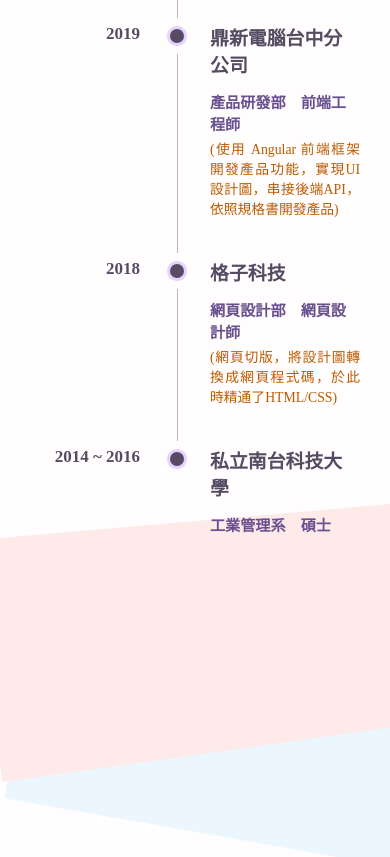
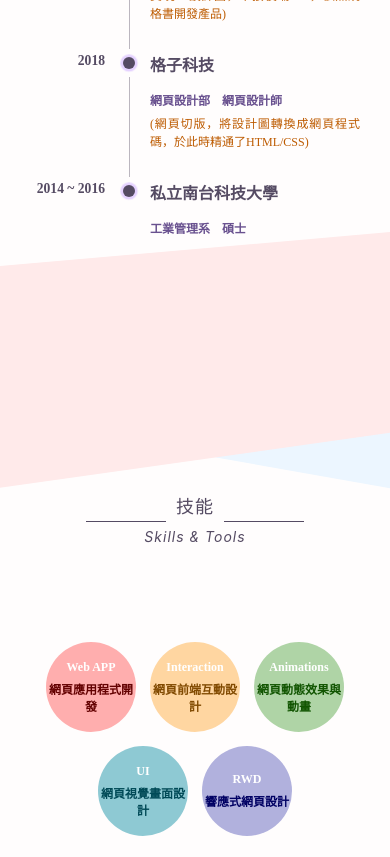
Before and after one commit to HongyiLiou/my-react-resume, a React (Create React App) app: page / in a window 390 px wide. Shown: the part 1140-1997 px from the top of the page. Built offline with nearby package versions, Linux system fonts and the light colour scheme.

Commit message:
update RWD-mobile

```diff
--- a/src/components/Layout/components/About/style.css
+++ b/src/components/Layout/components/About/style.css
@@ -153,3 +153,45 @@
     background-size: calc(100% - 27px) calc(100% - 27px);
   }
 }
+@media screen and (max-width: 990px) {
+  .aboutContainer {
+    padding: 70px 0 150px 0;
+  }
+  .aboutContainer .background {
+    width: 200vw;
+    transform-origin: bottom right;
+  }
+  .aboutContainer .background {
+    width: 200vw;
+    top: calc(100% - 400px);
+    transform-origin: top right;
+  }
+  .aboutContainer .title {
+    margin-bottom: 10px;
+    font-size: 18px;
+  }
+  .aboutContainer .title::before,
+  .aboutContainer .title::after {
+    width: 80px;
+  }
+  .aboutContainer .title::before {
+    transform: translateX(calc(-100% - 10px));
+  }
+  .aboutContainer .title::after {
+    transform: translateX(calc(0% + 10px));
+  }
+  .aboutContainer .subtitle {
+    font-size: 14px;
+    font-style: italic;
+  }
+  .aboutContainer .content .text {
+    font-size: 14px;
+  }
+  .aboutContainer .content .playGuitar {
+    width: 300px;
+    height: 177px;
+    padding: 8px;
+    margin: 30px auto 30px auto;
+    background-size: calc(100% - 12px) calc(100% - 12px);
+  }
+}
--- a/src/components/Layout/components/Experience/style.css
+++ b/src/components/Layout/components/Experience/style.css
@@ -223,6 +223,73 @@
     max-width: 342px;
   }
 }
+@media screen and (max-width: 990px) {
+  .experienceContainer {
+    padding: 70px 0 150px 0;
+  }
+  .experienceContainer .background {
+    top: calc(100% - 190px);
+    width: 200vw;
+  }
+  .experienceContainer .title {
+    margin-bottom: 10px;
+    font-size: 18px;
+  }
+  .experienceContainer .title::before,
+  .experienceContainer .title::after {
+    width: 80px;
+  }
+  .experienceContainer .title::before {
+    transform: translateX(calc(-100% - 10px));
+  }
+  .experienceContainer .title::after {
+    transform: translateX(calc(0% + 10px));
+  }
+  .experienceContainer .subtitle {
+    font-size: 14px;
+    font-style: italic;
+  }
+  .experienceContainer .timeline {
+    padding: 0 0 0 120px;
+  }
+  .experienceContainer .timeline .item {
+    padding-bottom: 30px;
+    font-size: 16px;
+  }
+  .experienceContainer .timeline .item::before {
+    width: 12px;
+    height: 12px;
+    top: 5px;
+    left: -27px;
+  }
+  .experienceContainer .timeline .item::after {
+    width: 12px;
+    height: 12px;
+    top: 5px;
+    left: -27px;
+  }
+  .experienceContainer .timeline .year {
+    right: calc(100% + 45px);
+    font-size: 85%;
+  }
+  .experienceContainer .timeline .line {
+    top: 25px;
+    left: -21px;
+    height: calc(100% - 28px);
+  }
+  .experienceContainer .timeline .unit {
+    margin-top: 15px;
+    font-size: 12px;
+  }
+  .experienceContainer .timeline .works {
+    margin-top: 5px;
+    font-size: 12px;
+    color: #bd5b00;
+    text-align: justify;
+    font-weight: 400;
+    transition: 0.2s;
+  }
+}
 
 /* Animations */
 @keyframes linePoint {
--- a/src/components/Layout/components/Portfolio/style.css
+++ b/src/components/Layout/components/Portfolio/style.css
@@ -24,7 +24,6 @@
   height: 100%;
   right: 0;
   top: -100%;
-  /* background: linear-gradient(-15deg, #ffd8d8, #cbe6ff); */
   background: #ffeaea;
   transform-origin: top right;
   transform: rotate(-8deg);
@@ -347,6 +346,63 @@
     box-shadow: 1px -1px 4px rgba(71, 71, 71, 0.25);
   }
 }
+@media screen and (max-width: 990px) {
+  .portfolioContainer {
+    padding: 70px 0 150px 0;
+  }
+  .portfolioContainer .background {
+    width: 200vw;
+    transform-origin: bottom right;
+  }
+  .portfolioContainer .background2 {
+    width: 200vw;
+    transform-origin: bottom right;
+  }
+  .portfolioContainer .title {
+    margin-bottom: 10px;
+    font-size: 18px;
+  }
+  .portfolioContainer .title::before,
+  .portfolioContainer .title::after {
+    width: 80px;
+  }
+  .portfolioContainer .title::before {
+    transform: translateX(calc(-100% - 10px));
+  }
+  .portfolioContainer .title::after {
+    transform: translateX(calc(0% + 10px));
+  }
+  .portfolioContainer .subtitle {
+    font-size: 14px;
+    font-style: italic;
+    text-align: center;
+  }
+  .portfolioContainer .content {
+    margin: 100px auto 0 auto;
+    width: 100%;
+  }
+  .portfolioContainer .content .webPortfolios {
+    display: flex;
+    justify-content: space-between;
+    flex-wrap: wrap;
+  }
+  .portfolioContainer .content .webPortfolios .portfolio {
+    position: relative;
+    width:100%;
+    height: 550px;
+    padding: 5px;
+    background: #b4d2e0;
+    opacity: 0;
+    transform: translateY(-20%);
+    transition: 0.3s;
+    cursor: pointer;
+    pointer-events: none;
+  }
+  .portfolioContainer .content .webPortfolios .portfolio:nth-child(even) {
+    margin-top: auto;
+    transform: translateY(20%);
+  }
+}
 
 /* Animations */
 @keyframes runBackground {
--- a/src/components/Layout/components/Professional/style.css
+++ b/src/components/Layout/components/Professional/style.css
@@ -179,3 +179,45 @@
     background-size: calc(100% - 27px) calc(100% - 27px);
   }
 }
+@media screen and (max-width: 990px) {
+  .professionalContainer {
+    padding: 70px 0 150px 0;
+  }
+  .professionalContainer .background {
+    width: 200vw;
+    transform-origin: bottom right;
+  }
+  .professionalContainer .background2,
+  .professionalContainer .background3 {
+    width: 200vw;
+  }
+  .professionalContainer .title {
+    margin-bottom: 10px;
+    font-size: 18px;
+  }
+  .professionalContainer .title::before,
+  .professionalContainer .title::after {
+    width: 80px;
+  }
+  .professionalContainer .title::before {
+    transform: translateX(calc(-100% - 10px));
+  }
+  .professionalContainer .title::after {
+    transform: translateX(calc(0% + 10px));
+  }
+  .professionalContainer .subtitle {
+    font-size: 14px;
+    font-style: italic;
+    text-align: center;
+  }
+  .professionalContainer .content .text {
+    font-size: 14px;
+  }
+  .professionalContainer .content .poster {
+    width: 300px;
+    height: 416px;
+    padding: 8px;
+    margin: 30px auto 30px auto;
+    background-size: calc(100% - 8px) calc(100% - 8px);
+  }
+}
--- a/src/components/Layout/components/Skills/style.css
+++ b/src/components/Layout/components/Skills/style.css
@@ -343,6 +343,79 @@
     margin-bottom: 9px;
   }
 }
+@media screen and (max-width: 990px) {
+  .skillsContainer {
+    padding: 70px 0 150px 0;
+  }
+  .skillsContainer .background {
+    width: 200vw;
+    transform-origin: bottom right;
+  }
+  .skillsContainer .background2 {
+    width: 200vw;
+  }
+  .skillsContainer .title {
+    margin-bottom: 10px;
+    font-size: 18px;
+  }
+  .skillsContainer .title::before,
+  .skillsContainer .title::after {
+    width: 80px;
+  }
+  .skillsContainer .title::before {
+    transform: translateX(calc(-100% - 10px));
+  }
+  .skillsContainer .title::after {
+    transform: translateX(calc(0% + 10px));
+  }
+  .skillsContainer .subtitle {
+    font-size: 14px;
+    font-style: italic;
+  }
+  .skillsContainer .skills {
+    width: 100%;
+    max-width: 100%;
+    flex-wrap: wrap;
+    justify-content: center;
+  }
+  .skillsContainer .skillItem {
+    width: 90px;
+    height: 90px;
+    margin: 7px;
+  }
+  .skillsContainer .skillItem .skillName {
+    font-size: 12px;
+    text-align: center;
+  }
+  .skillsContainer .skillItem .skillContent {
+    margin-top: 5px;
+    font-size: 12px;
+    text-align: center;
+  }
+  .skillsContainer .toolBlock {
+    margin-top: 30px;
+  }
+  .skillsContainer .tools {
+    width: 100%;
+    max-width: 450px;
+    flex-wrap: wrap;
+  }
+  .skillsContainer .tools section {
+    width: 100%;
+    margin-bottom: 30px;
+  }
+  .skillsContainer .toolType {
+    margin: 0 0 10px 0;
+    font-size: 20px;
+  }
+  .skillsContainer .toolName {
+    padding: 0 40px;
+    font-size: 15px;
+    margin-bottom: 10px;
+    color: #554b63;
+    transition: 0.2s;
+  }
+}
 
 /* Animations */
 @keyframes line {
```
